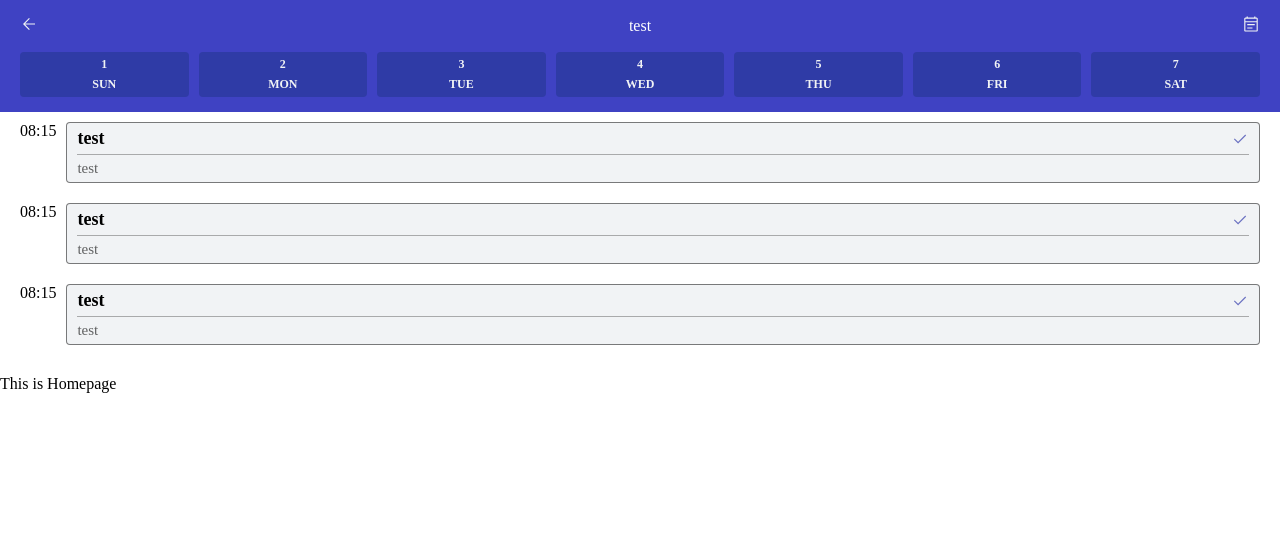
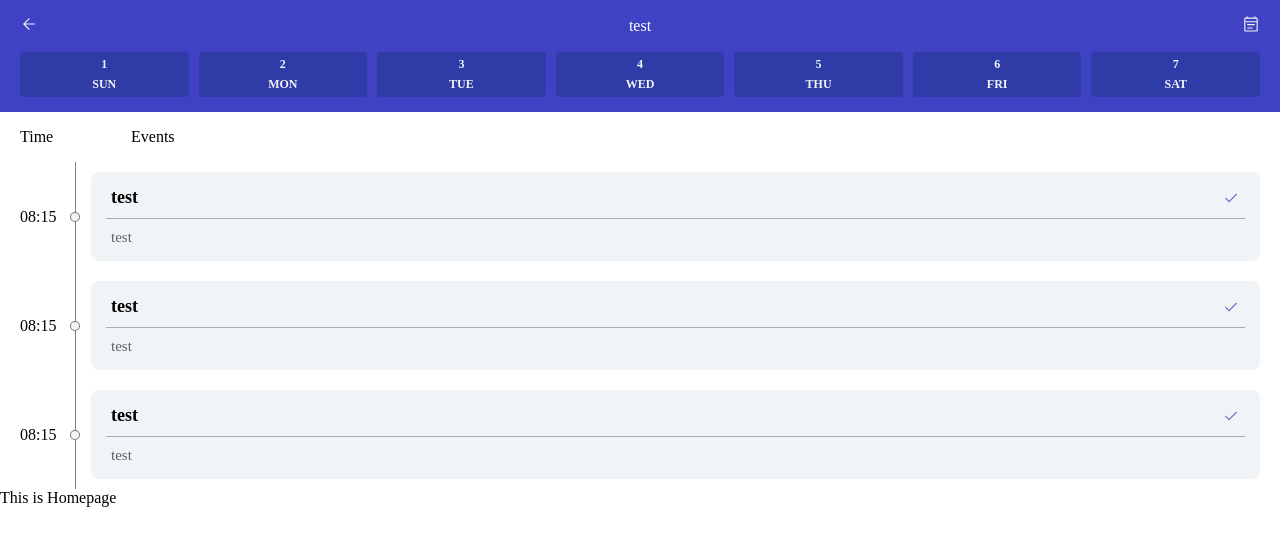
Before and after one commit to dnfwlxo11/next-playground, a Next.js app in the folder todo-list/: page /todo/week in a window 1280 px wide. Shown: the top 546 px of the page. Built offline with nearby package versions, Linux system fonts and the light colour scheme.

Commit message:
[add]: work result upload

```diff
--- a/todo-list/components/common/todo-card.tsx
+++ b/todo-list/components/common/todo-card.tsx
@@ -25,7 +25,6 @@ export default function TodoCard({ title, content, state }: TodoCard) {
         {state === TodoState.PENDING && <SvgIcon icon={{...card, src: '/icons/pending.svg'}} />}
       </span>
     </div>
-
     <div className={style.divider}></div>
     <div className={style.content}>{content}</div>
   </div>
--- a/todo-list/components/common/todo.card.module.scss
+++ b/todo-list/components/common/todo.card.module.scss
@@ -1,13 +1,13 @@
 .todo_card {
   box-sizing: border-box;
-  border: 0.25px solid rgba(0, 0, 0, 0.5);
-  border-radius: 4px;
-  background: rgba(241, 243, 245, 1);
+  border-radius: 8px;
+  background: rgba(240, 244, 247, 1);
   padding: 5px 10px;
 
   .top {
     display: flex;
     align-items: center;
+    padding: 10px;
 
     .title {
       font-size: 18px;
@@ -27,10 +27,12 @@
     font-size: 15px;
     font-weight: 500;
     color: rgba(0, 0, 0, 0.6);
+    padding: 10px;
   }
 
   .divider {
-    margin: 5px 0;
+    margin: 0 auto;
+    width: calc(100% - 10px);
     border-bottom: 0.25px solid rgba(0, 0, 0, 0.3);
   }
 }
--- a/todo-list/components/navigation/week/week-body.tsx
+++ b/todo-list/components/navigation/week/week-body.tsx
@@ -34,14 +34,25 @@ export default function WeekBody({ content=[] }: { content: Array<todoObj> }) {
     setTodos(tmpTodos)
   }, [content])
 
-  return <div className={style.week_body}>
+  return (
+    <>
+      <div className={style.week_head}>
+        <div className={style.week_time}>Time</div>
+        <div className={style.divider}></div>
+        <div className={style.week_events}>Events</div>
+      </div>
+      <div className={style.week_body}>
         {todos.length && todos.map((item, idx) => {
           return <div key={idx} className={style.card}>
             <div className={style.date}>{item.createdAt}</div>
+            <div className={style.divider}></div>
+            <div className={style.circle}></div>
             <div className={style.content}>
               <TodoCard title='test' content='test' state={TodoState.DONE} />
             </div>
           </div>
         })}
       </div>
+    </>
+  )
 }
--- a/todo-list/components/navigation/week/week.body.module.scss
+++ b/todo-list/components/navigation/week/week.body.module.scss
@@ -1,17 +1,55 @@
 .week_body {
-  box-sizing: border-box;
-  padding: 10px 20px;
+  padding: 0 20px;
 
   .card {
+    position: relative;
     display: flex;
-    margin-bottom: 20px;
 
     .date {
-      margin-right: 10px;
+      width: 40px;
+      margin: auto;
     }
 
     .content {
+      margin: 10px 0;
       flex: 1 1 auto;
+    }
+
+    .circle {
+      position: absolute;
+      top: 50%;
+      left: calc(40px + 5px + 10px);
+      transform: translate(-50%, -50%);
+      width: 10px;
+      height: 10px;
+      border-radius: 50%;
+      background: rgba(241, 243, 245, 1);
+      border: 0.25px solid rgba(0, 0, 0, 0.5);
     }
   }
 }
+
+.week_head {
+  display: flex;
+  align-items: center;
+  width: 100%;
+  height: 50px;
+  padding: 0 20px;
+
+  .week_time {
+    margin: auto;
+    width: 40px;
+  }
+
+  .week_events {
+    padding-left: 40px;
+    margin: auto;
+    flex-grow: 1;
+  }
+}
+
+.divider {
+  margin: 0 15px;
+  width: 0.25px;
+  border-right: 0.25px solid rgba(0, 0, 0, 0.5);
+}
```
Also changed, not shown: todo-list/components/common/float-button.tsx (added, +16 -0 lines). Lines whose indentation alone changed are shown as unchanged.
